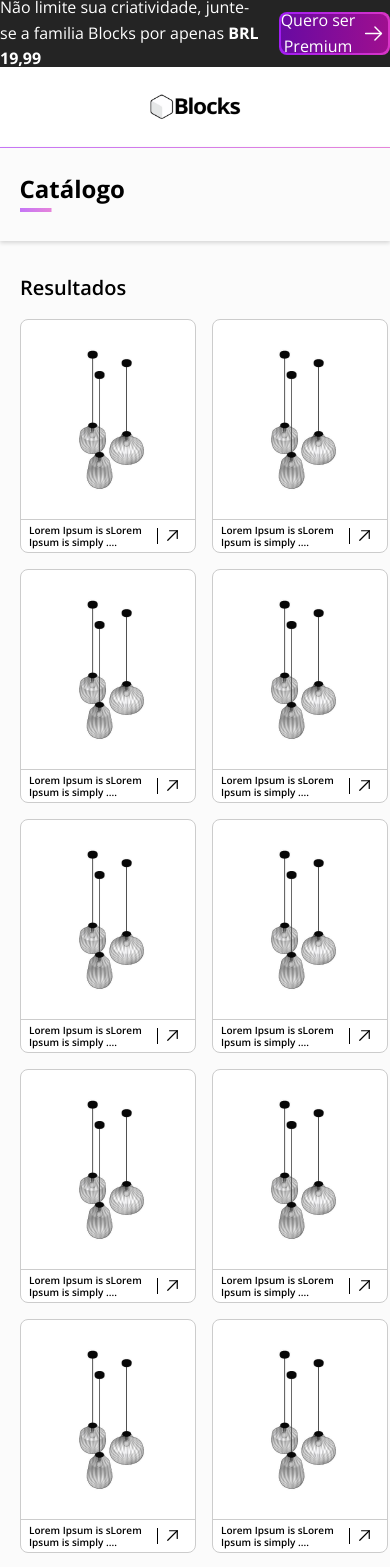
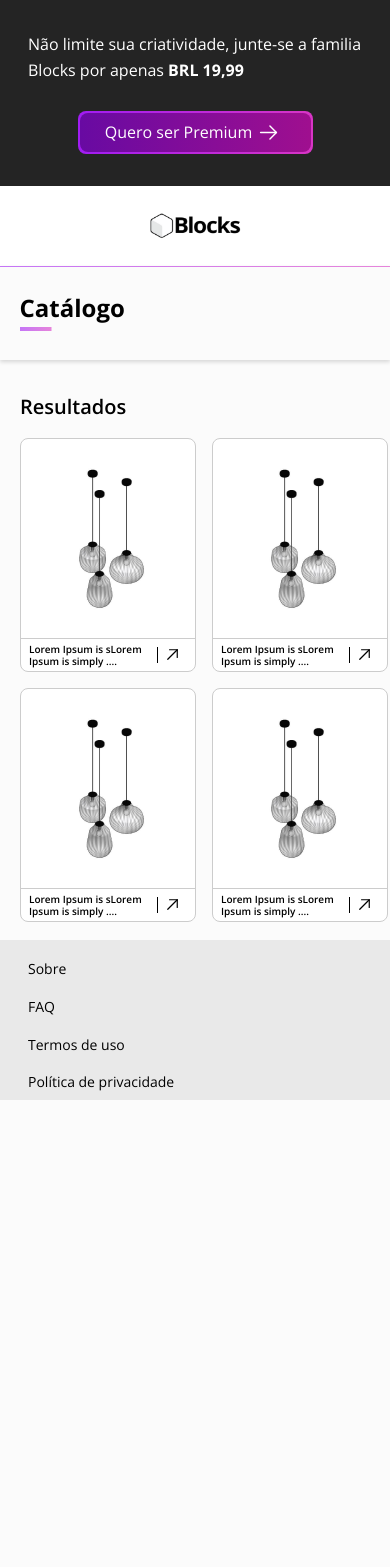
Before and after one commit to joaopaulocordeiro/teste-blocks-revit, a React (Vite) app: page / in a window 390 px wide. Shown: the top 1567 px of the page. After the commit the page ends 1100 px from the top, so only its background shows below. Built offline with nearby package versions, Linux system fonts and the light colour scheme.

Commit message:
style: atualizacao de responsividade

```diff
--- a/src/components/FixedBar/styles.ts
+++ b/src/components/FixedBar/styles.ts
@@ -10,4 +10,14 @@ export const FixedBarContainer = styled.div`
   justify-content: center;
   gap: 1.125rem;
 
+  @media (max-width: 768px) {
+    flex-direction: column;
+    justify-content: center;
+    gap: 28px;
+    height: 186px;
+
+    span {
+      margin: 0px 28px 0px 28px
+    }
+  }
 `;
--- a/src/components/Footer/styles.ts
+++ b/src/components/Footer/styles.ts
@@ -19,6 +19,8 @@ export const FooterContainer = styled.footer`
   }
 `;
 
+
+
 export const FooterLink = styled.a`
   margin: 0 18px;
   font-size: 16px;
--- a/src/pages/Home/index.tsx
+++ b/src/pages/Home/index.tsx
@@ -13,14 +13,6 @@ export function Home() {
           <Card />
           <Card />
           <Card />
-          <Card />
-          <Card />
-          <Card />
-          <Card />
-          <Card />
-          <Card />
-          <Card />
-          <Card />
         </CardGridContainer>
       </HomeContainer>
     </>
```
